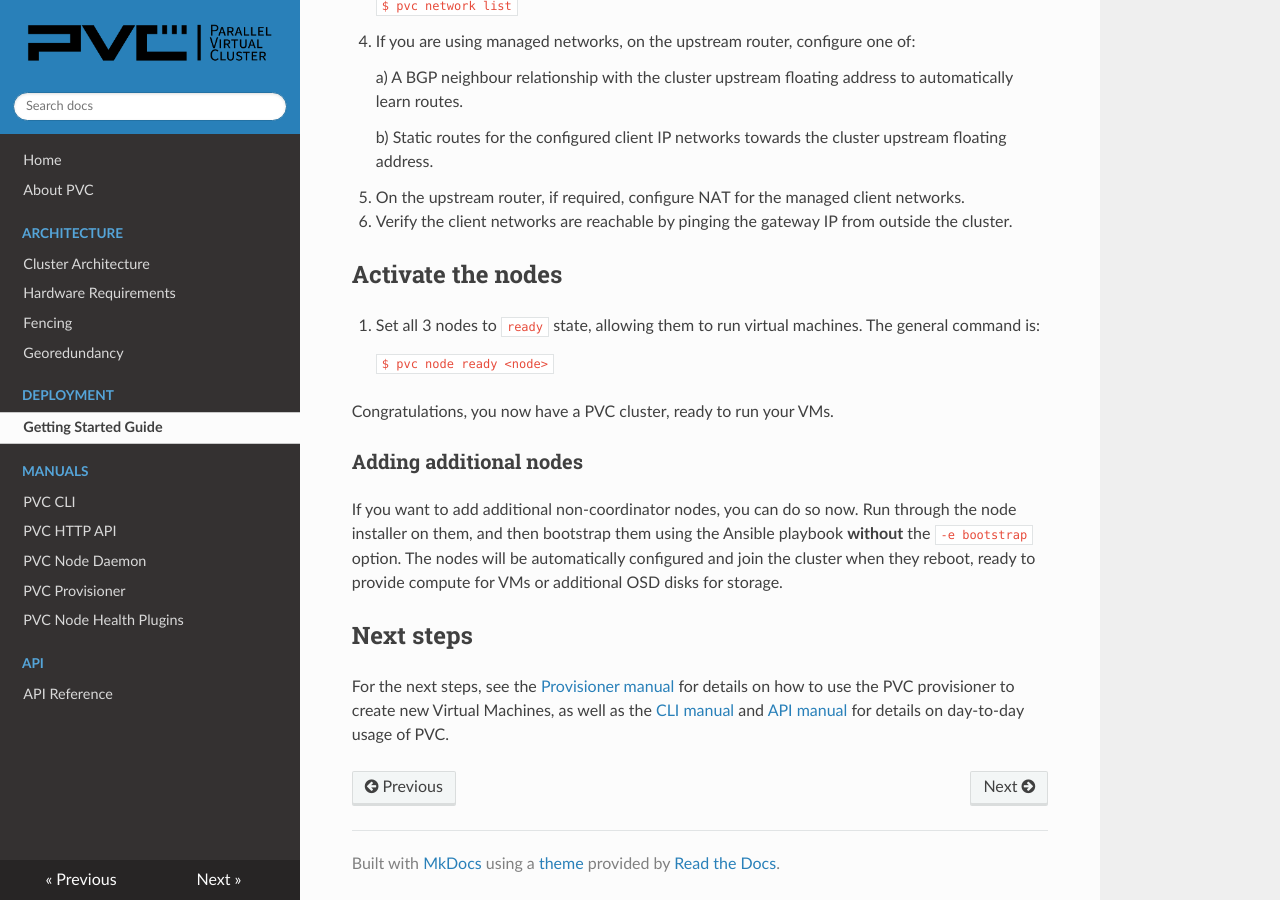
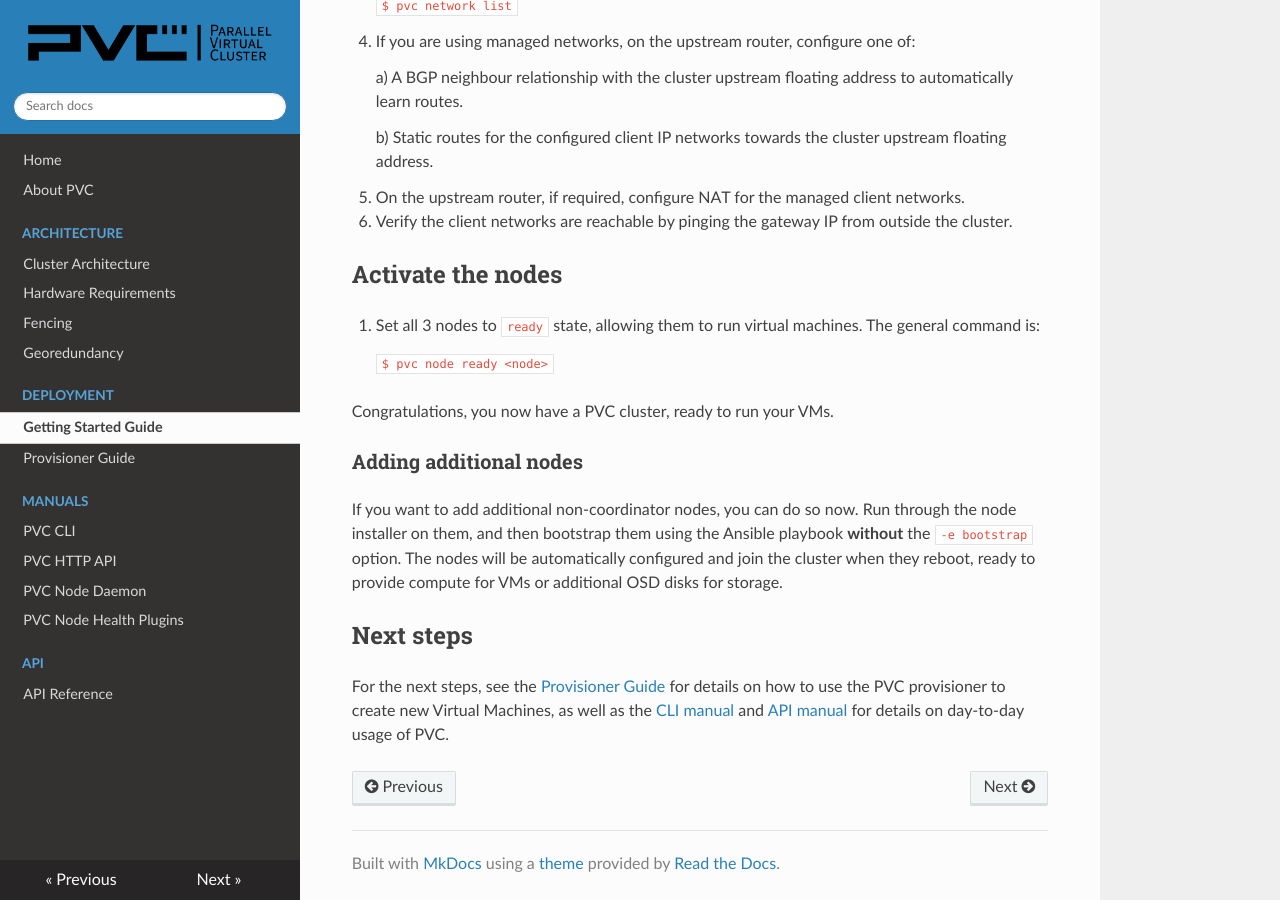
Before and after one commit to parallelvirtualcluster/docs, an MkDocs documentation site: the page built from docs/deployment/getting-started.md, in a window 1280 px wide and 900 px high, scrolled down 16673 px. Built offline with MkDocs 1.6.1, drawn with Linux system fonts in a browser that asks for light colours; nearby versions of some CDN libraries.

Commit message:
Move the provisioner guide

```diff
--- a/docs/deployment/getting-started.md
+++ b/docs/deployment/getting-started.md
@@ -874,4 +874,4 @@ If you want to add additional non-coordinator nodes, you can do so now. Run thro
 
 ## Next steps
 
-For the next steps, see the [Provisioner manual](/manuals/provisioner) for details on how to use the PVC provisioner to create new Virtual Machines, as well as the [CLI manual](/manuals/cli) and [API manual](/manuals/api) for details on day-to-day usage of PVC.
+For the next steps, see the [Provisioner Guide](/deployment/provisioner) for details on how to use the PVC provisioner to create new Virtual Machines, as well as the [CLI manual](/manuals/cli) and [API manual](/manuals/api) for details on day-to-day usage of PVC.
--- a/mkdocs.yml
+++ b/mkdocs.yml
@@ -19,11 +19,11 @@ nav:
     - 'Georedundancy': 'architecture/georedundancy.md'
   - 'Deployment':
     - 'Getting Started Guide': 'deployment/getting-started.md'
+    - 'Provisioner Guide': 'deployment/provisioner.md'
   - 'Manuals':
     - 'PVC CLI': 'manuals/cli.md'
     - 'PVC HTTP API': 'manuals/api.md'
     - 'PVC Node Daemon': 'manuals/daemon.md'
-    - 'PVC Provisioner': 'manuals/provisioner.md'
     - 'PVC Node Health Plugins': 'manuals/health-plugins.md'
   - 'API':
     - 'API Reference': 'manuals/api-reference.html'
```
Also changed, not shown: docs/architecture/cluster-architecture.md (+2 -2 lines), docs/deployment/provisioner.md (renamed from docs/manuals/provisioner.md).
